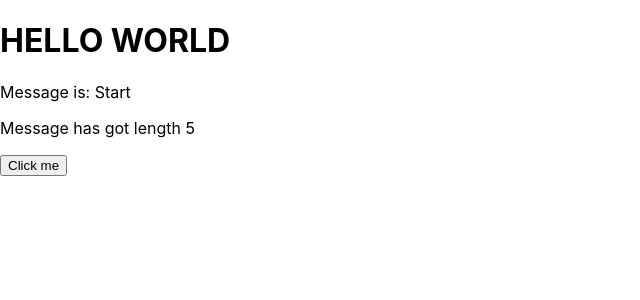
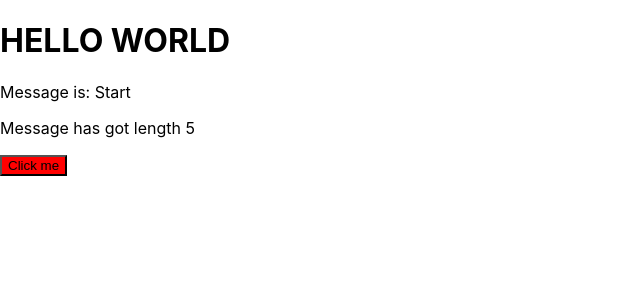
Before and after one commit to kenny-cfg/react-full-stack, a React (Create React App) app in the folder frontend/: page / in a window 1280 px wide. Shown: the top 300 px of the page, without its empty margins (0-640 px from the left). Built offline with nearby package versions, Linux system fonts and the light colour scheme.

Commit message:
Some inline CSS in a react component

```diff
--- a/frontend/src/App.js
+++ b/frontend/src/App.js
@@ -9,7 +9,6 @@ const App= () => {
     const response = await fetch('/api');
     const json = await response.json();
     const newMessage = json.message;
-    console.log(newMessage)
     setMessage(newMessage)
   }
 
@@ -17,7 +16,9 @@ const App= () => {
     <div>
       <Title/>
       <MessageDetails message={message}/>
-      <button onClick={handleButtonClick}>Click me</button>
+      <button style={{
+        backgroundColor: 'red'
+      }} onClick={handleButtonClick}>Click me</button>
     </div>
   );
 }
```
